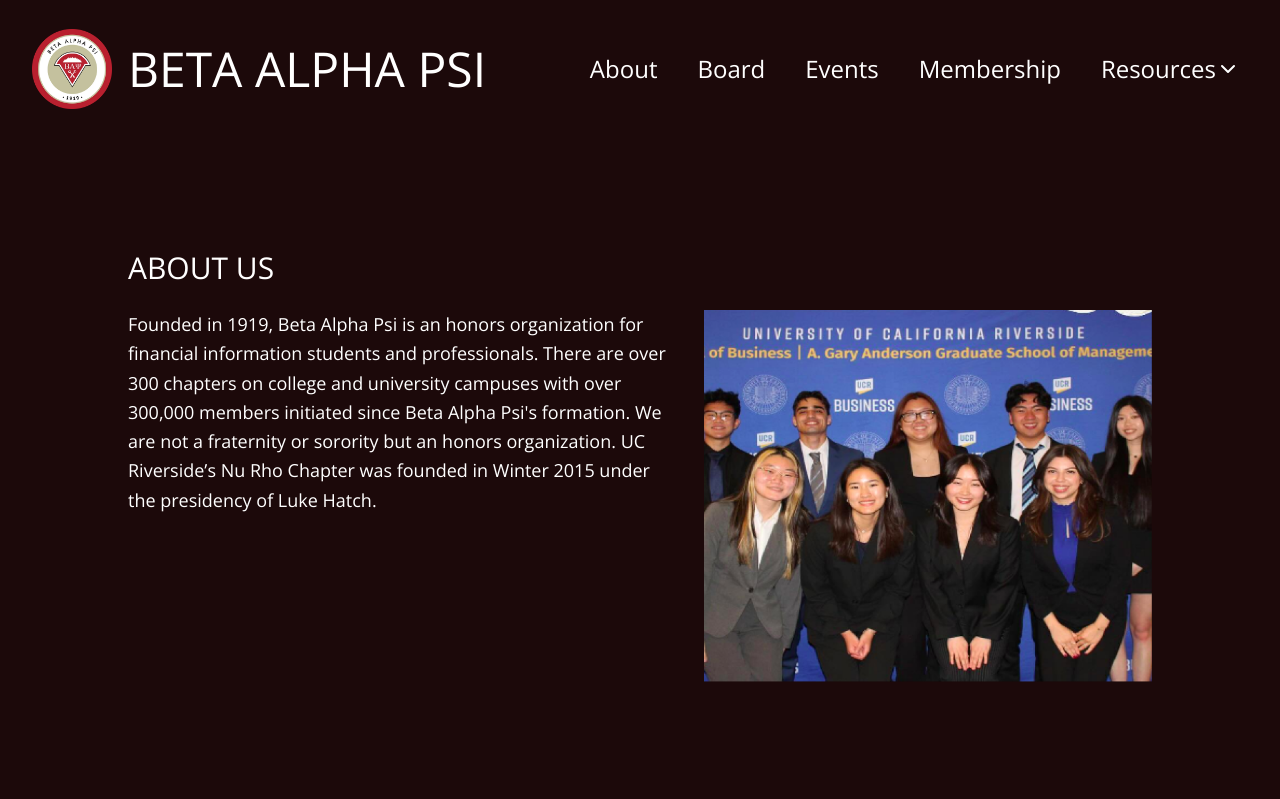
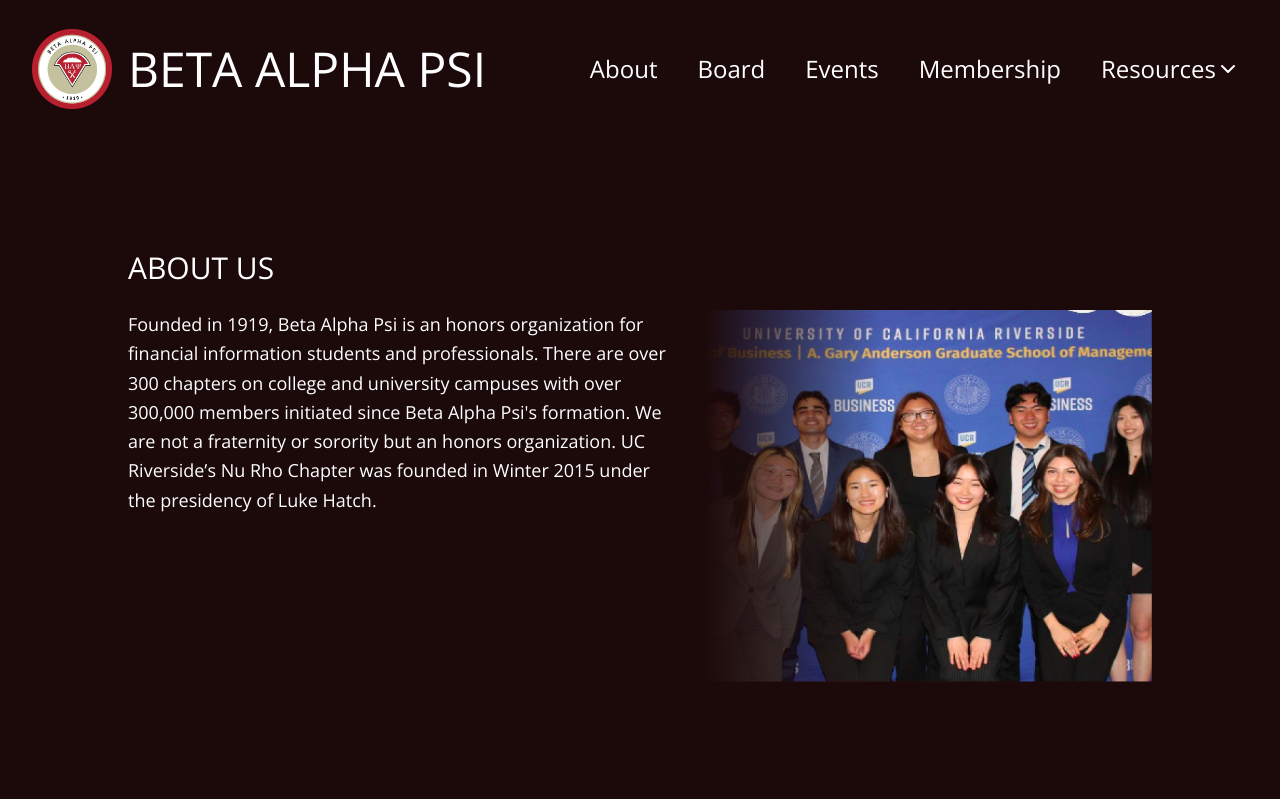
Before and after one commit to acm-ucr/bap-website, a Next.js app: page /about in a window 1280 px wide. Shown: the top 799 px of the page. Built offline with nearby package versions, Linux system fonts and the light colour scheme.

Commit message:
gradient on image

```diff
--- a/src/components/about/Aboutus.tsx
+++ b/src/components/about/Aboutus.tsx
@@ -17,7 +17,10 @@ const AboutUs = () => {
           sorority but an honors organization. UC Riverside’s Nu Rho Chapter was
           founded in Winter 2015 under the presidency of Luke Hatch.
         </p>
-        <Image src={bap} className="max-w-md" alt="image" />
+        <div className="h-50 w-100 relative bg-gradient-to-l from-transparent to-red-950">
+          <Image src={bap} className="max-w-md" alt="image" />
+          <div className="absolute inset-0 bg-gradient-to-l from-transparent from-60% to-bap-brown-400 to-100%"></div>
+        </div>
       </div>
     </div>
   );
```
